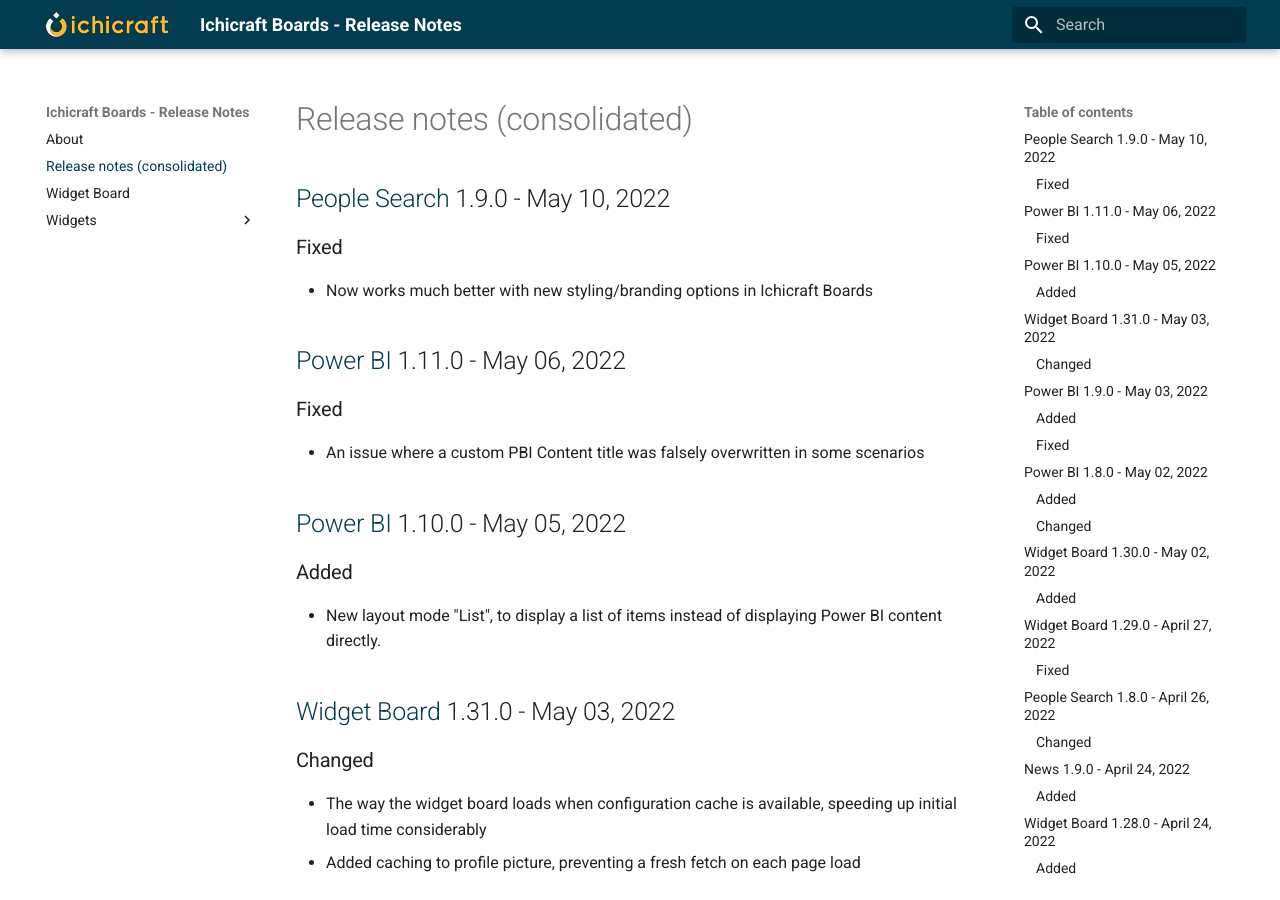
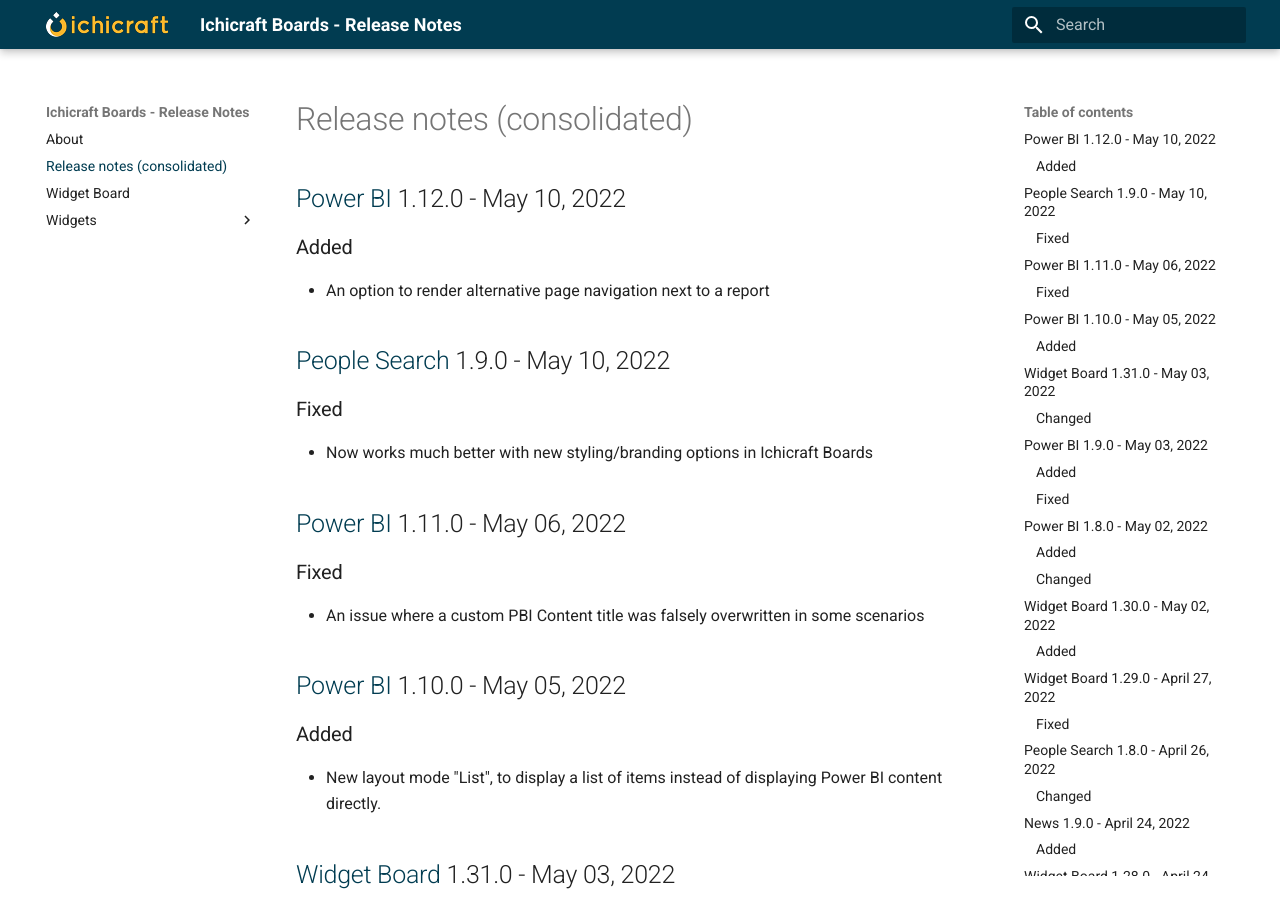
Before and after one commit to ichicraft/widgets-docs, an MkDocs documentation site: the page built from docs/Release-notes-(consolidated).md, in a window 1280 px wide and 900 px high. Built offline with MkDocs 1.6.1 and Material for MkDocs 9.7.7, drawn with Linux system fonts in a browser that asks for light colours.

Commit message:
Release notes updated by BuildService

```diff
--- a/docs/Release-notes-(consolidated).md
+++ b/docs/Release-notes-(consolidated).md
@@ -1,3 +1,8 @@
+## [Power BI](./Widgets/Power BI.md) 1.12.0 - May 10, 2022
+
+### Added
+- An option to render alternative page navigation next to a report
+
 ## [People Search](./Widgets/People Search.md) 1.9.0 - May 10, 2022
 
 ### Fixed
--- a/docs/Widgets/Power BI.md
+++ b/docs/Widgets/Power BI.md
@@ -1,3 +1,8 @@
+## 1.12.0 - May 10, 2022
+
+### Added
+- An option to render alternative page navigation next to a report
+
 ## 1.11.0 - May 06, 2022
 
 ### Fixed
```
